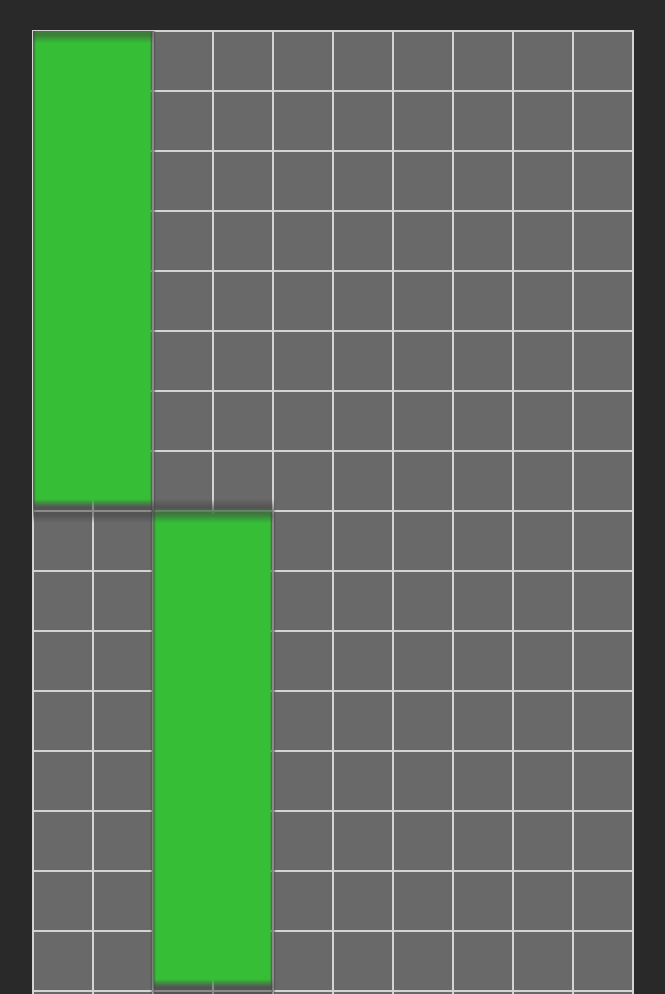
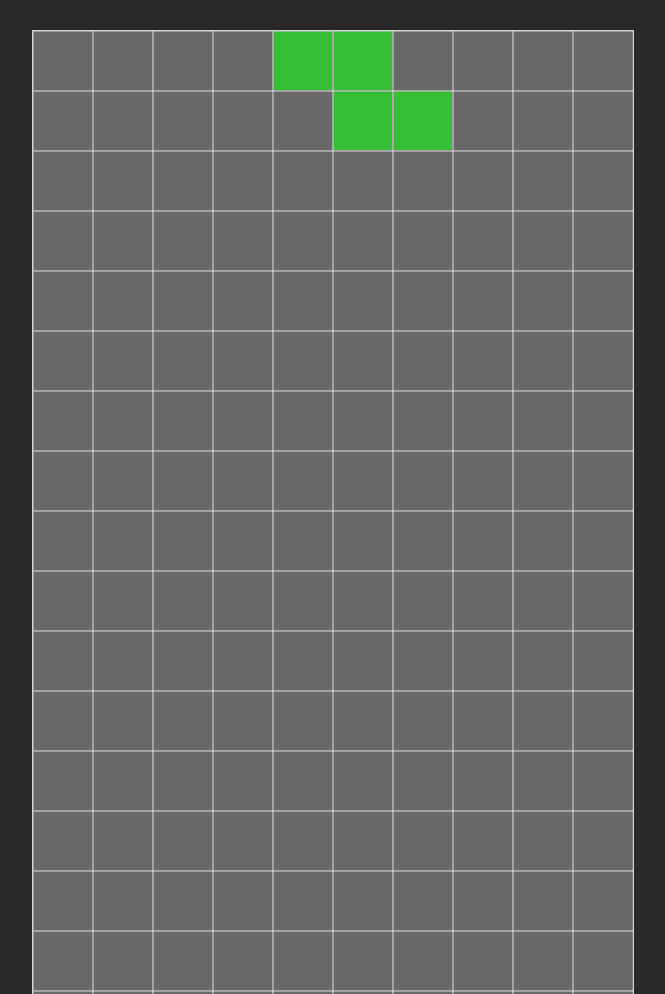
Before and after one commit to simpsons01/tetris, a website built with webpack: page template/index.html in a window 1280 px wide. Shown: the top 994 px of the page, without its empty margins (307-972 px from the left). Built offline with nearby package versions, Linux system fonts and the light colour scheme.

Commit message:
修正部份錯誤

```diff
--- a/src/component/polyomino/BasePolyomino.ts
+++ b/src/component/polyomino/BasePolyomino.ts
@@ -15,17 +15,28 @@ export class BasePolyomino {
     this.coordinateConfig = coordinateConfig
     this.strokeColor = renderConfig.strokeColor
     this.fillColor = renderConfig.fillColor
-    this.coordinate = this.coordinateConfig[this.shape].coordinate
+    this.coordinate = JSON.parse(JSON.stringify(this.coordinateConfig[this.shape].coordinate))
   }
 
   get anchor() {
     return this.coordinate[this.coordinateConfig[this.shape].anchorIndex]
   }
 
+  get range() {
+   const _x = this.coordinate.map(({ x }) => x)
+   const _y = this.coordinate.map(({ y }) => y)
+   return {
+     maxX: Math.max(..._x),
+     minX: Math.min(..._x),
+     maxY: Math.max(..._y),
+     minY: Math.min(..._y),
+   }
+  }
+
   updateCoordinate = (coordinate: ICoordinate) => {
     this.coordinateConfig[this.shape].coordinate.forEach(({ x, y }, index) => {
       this.coordinate[index].x = x + coordinate.x
-      this.coordinate[index].x = y + coordinate.y
+      this.coordinate[index].y = y + coordinate.y
     })
     return this.coordinate
   }
--- a/src/component/polyomino/ZPolyomino.ts
+++ b/src/component/polyomino/ZPolyomino.ts
@@ -1,6 +1,5 @@
 import { PolyominoShape } from "../../enum";
 import { BasePolyomino } from "./BasePolyomino";
-
 export class ZPolyomino extends BasePolyomino {
    constructor() {
      super(
@@ -8,10 +7,10 @@ export class ZPolyomino extends BasePolyomino {
         [PolyominoShape.First]: {
           anchorIndex: 1,
           coordinate: [
-            { x: 0, y: -1 },
+            { x: -1, y: 0 },
             { x: 0, y: 0 },
             { x: 0, y: 1 },
-            { x: -1, y: 1 }
+            { x: 1, y: 1 }
           ]
         },
         [PolyominoShape.Second]: {
@@ -20,30 +19,30 @@ export class ZPolyomino extends BasePolyomino {
             { x: -1, y: -1 },
             { x: -1, y: 0 },
             { x: 0, y: 0 },
-            { x: 1, y: 0 }
+            { x: 0, y: 1 }
           ]
         },
         [PolyominoShape.Third]: {
-          anchorIndex: 2,
-          coordinate: [
-            { x: 1, y: -1 },
-            { x: 0, y: -1 },
-            { x: 0, y: 0 },
-            { x: 0, y: 1 }
-          ]
-        } ,
-        [PolyominoShape.Forth]: {
           anchorIndex: 1,
           coordinate: [
             { x: -1, y: 0 },
             { x: 0, y: 0 },
-            { x: 1, y: 0 },
+            { x: 0, y: 1 },
             { x: 1, y: 1 }
+          ]
+        } ,
+        [PolyominoShape.Forth]: {
+          anchorIndex: 2,
+          coordinate: [
+            { x: -1, y: -1 },
+            { x: -1, y: 0 },
+            { x: 0, y: 0 },
+            { x: 0, y: 1 }
           ]
         }
        },
        {
-         strokeColor: '#404040',
+         strokeColor: '#D3D3D3',
          fillColor: '#36BF36'
        }
      )
--- a/src/component/tertis/Tertis.ts
+++ b/src/component/tertis/Tertis.ts
@@ -21,8 +21,8 @@ export class Tertis {
         return {
           x: rowIndex,
           y: columnIndex,
-          strokeColor: '#696969',
-          fillColor: '#C0C0C0',
+          strokeColor: "#D3D3D3",
+          fillColor: "#696969",
           state: BlockState.Unfilled
         }
       })
@@ -40,39 +40,7 @@ export class Tertis {
     }else {
       this.polyominoFactory = new PolyominoFactory()
       this.context = canvas.getContext("2d")
-      this.next()
     }
-  }
-
-  clearFilledRow = () => {
-    let orderIndex = 0
-    const order = [
-      [5, 6],
-      [4, 7],
-      [3, 8],
-      [2, 9],
-      [1, 10]
-    ]
-    const filledRowInedxList = this.data.reduce((acc: Array<number>, row, index) => {
-      const isAllFilled = row.every(({ state }) => state === BlockState.Filled)
-      if(isAllFilled) acc.push(index)
-      return acc
-    }, [])
-    return new Promise(resolve => {
-      useInterval(() => {
-        filledRowInedxList.forEach(rowIndex => {
-          const unFilledList = order[orderIndex]
-          unFilledList.forEach(unFilledIndex => {
-            this.data[rowIndex][unFilledIndex].state = BlockState.Unfilled
-          })
-        })
-        this.draw()
-        orderIndex += 1
-      }, 250, order.length - 1, true).then(() => {
-        // @ts-ignore
-        resolve()
-      })
-    })
   }
 
   startAutoFall = () => {
@@ -123,39 +91,75 @@ export class Tertis {
     this.polyomino = null
   }
 
+  createPolyomino = () => {
+    if(!this.polyomino) {
+      this.polyomino = this.polyominoFactory.create()
+      const {
+        range: { minX, maxX, minY },
+        anchor: { y: anchorY }
+      } = this.polyomino
+      this.polyomino.updateCoordinate({
+        x: Math.ceil((rowNum - (maxX - minX + 1)) / 2) - minX,
+        y: anchorY - minY
+      })
+    }
+  }
+
   draw = () => {
     this.context.clearRect(0, 0, Canvas.Width, Canvas.Height)
     const polyominoBlockInfo = this.polyomino.getInfo()
     this.data.forEach(row => {
       row.forEach(({ x, y, strokeColor, fillColor, state }) => {
-        let _x, _y, _strokeColor, _fillColor, polyominoBlock, isFilled = false
+        let _strokeColor, _fillColor, polyominoBlock
         polyominoBlock = polyominoBlockInfo.find(polyominoBlock => {
           return (
             polyominoBlock.x === x &&
             polyominoBlock.y === y
           )
         })
-        if(state === BlockState.Filled) {
-          _x = x * BlcokDistance
-          _y = y * BlcokDistance
+        if(!!polyominoBlock) {
+          _strokeColor = polyominoBlock.strokeColor
+          _fillColor = polyominoBlock.fillColor
+        }else {
           _strokeColor = strokeColor
           _fillColor = fillColor
-          isFilled = true
-        }else if(!!polyominoBlock) {
-          _x = polyominoBlock.x * BlcokDistance
-          _y = polyominoBlock.y * BlcokDistance
-          _strokeColor = polyominoBlock.strokeColor
-          _fillColor = polyominoBlock.fillColor
-          isFilled = true
         }
-        if(isFilled) {
-          this.context.strokeStyle = _strokeColor
-          this.context.fillStyle = _fillColor
-          this.context.save()
-          this.context.fillRect(_x, _y, BlcokDistance - 1, BlcokDistance - 1)
-          this.context.strokeRect(_x, _y, BlcokDistance, BlcokDistance)
-          this.context.restore()
-        }
+        this.context.strokeStyle = _strokeColor
+        this.context.fillStyle = _fillColor
+        this.context.save()
+        this.context.fillRect(x * BlcokDistance, y * BlcokDistance, BlcokDistance - 1, BlcokDistance - 1)
+        this.context.strokeRect(x * BlcokDistance, y * BlcokDistance, BlcokDistance, BlcokDistance)
+        this.context.restore()
+      })
+    })
+  }
+
+  clearFilledRow = () => {
+    let orderIndex = 0
+    const order = [
+      [5, 6],
+      [4, 7],
+      [3, 8],
+      [2, 9],
+      [1, 10]
+    ]
+    const filledRowInedxList = this.data.reduce((acc: Array<number>, row, index) => {
+      const isAllFilled = row.every(({ state }) => state === BlockState.Filled)
+      if(isAllFilled) acc.push(index)
+      return acc
+    }, [])
+    return new Promise(resolve => {
+      useInterval(() => {
+        filledRowInedxList.forEach(rowIndex => {
+          order[orderIndex].forEach(unFilledIndex => {
+            this.data[rowIndex][unFilledIndex].state = BlockState.Unfilled
+          })
+        })
+        this.draw()
+        orderIndex += 1
+      }, 250, order.length - 1, true).then(() => {
+        // @ts-ignore
+        resolve()
       })
     })
   }
@@ -272,7 +276,7 @@ export class Tertis {
   }
 
   next = () => {
-    this.polyomino = this.polyominoFactory.create()
+    this.createPolyomino()
     this.startAutoFall()
   }
 
@@ -319,16 +323,16 @@ export class Tertis {
     } = this.checkPolyominoCollide(this.polyomino.coordinate);
     ({
      [Direction.Left]: () => {
-       _x = isLeftCollide ? -1 : 0
-       isMoveSuccess = isLeftCollide
+       _x = isLeftCollide ? 0 : -1
+       isMoveSuccess = !isLeftCollide
      },
      [Direction.Right]: () => {
-       _x = isRightCollide ? -1 : 0
-       isMoveSuccess = isRightCollide
+       _x = isRightCollide ? 0 : 1
+       isMoveSuccess = !isRightCollide
      },
      [Direction.Down]: () => {
-      _y = isBottomCollide ? 0 : BlcokDistance
-      isMoveSuccess = isBottomCollide
+      _y = isBottomCollide ? 0 : 1
+      isMoveSuccess = !isBottomCollide
      }
     })[direction]()
     if(isMoveSuccess) {
--- a/src/main.ts
+++ b/src/main.ts
@@ -2,14 +2,10 @@ import { Tertis } from "./component/tertis/index";
 import { Canvas, BlcokDistance } from "./enum";
 
 (function() {
-  const canvasContainer = document.querySelector("#canvas-container")
-  for(let i = 0; i < Canvas.Height / BlcokDistance; i++) {
-    for(let k = 0; k < Canvas.Width / BlcokDistance; k++) {
-      const block = document.createElement("div")
-      block.className = "block"
-      canvasContainer.appendChild(block)
-    }
-  }
   const tertis = new Tertis()
-  tertis.next()
+  tertis.createPolyomino()
+  tertis.draw()
+  // tertis.next()
+  // @ts-ignore
+  window.t = tertis
 })()
--- a/template/index.html
+++ b/template/index.html
@@ -9,32 +9,13 @@
       margin: 30px auto;
       width: 600px;
       height: 1200px;
-      position: relative;
-      display: flex;
-      flex-wrap: wrap;
       border: 1px solid #D3D3D3;
-    }
-
-    #canvas-container .block {
-      width: 58px;
-      height: 58px;
-      border: 1px solid #D3D3D3;
-      background-color: 	#696969;
-    }
-
-    #canvas-container canvas {
-      position: absolute;
-      width: 600px;
-      height: 1200px;
-      left: 0;
-      top: 0;
-      z-index: 1;
     }
  </style>
 </head>
 <body>
     <div id="canvas-container">
-       <canvas></canvas>
+       <canvas width="600" height="1200"></canvas>
     </div>
 </body>
 </html>
```
